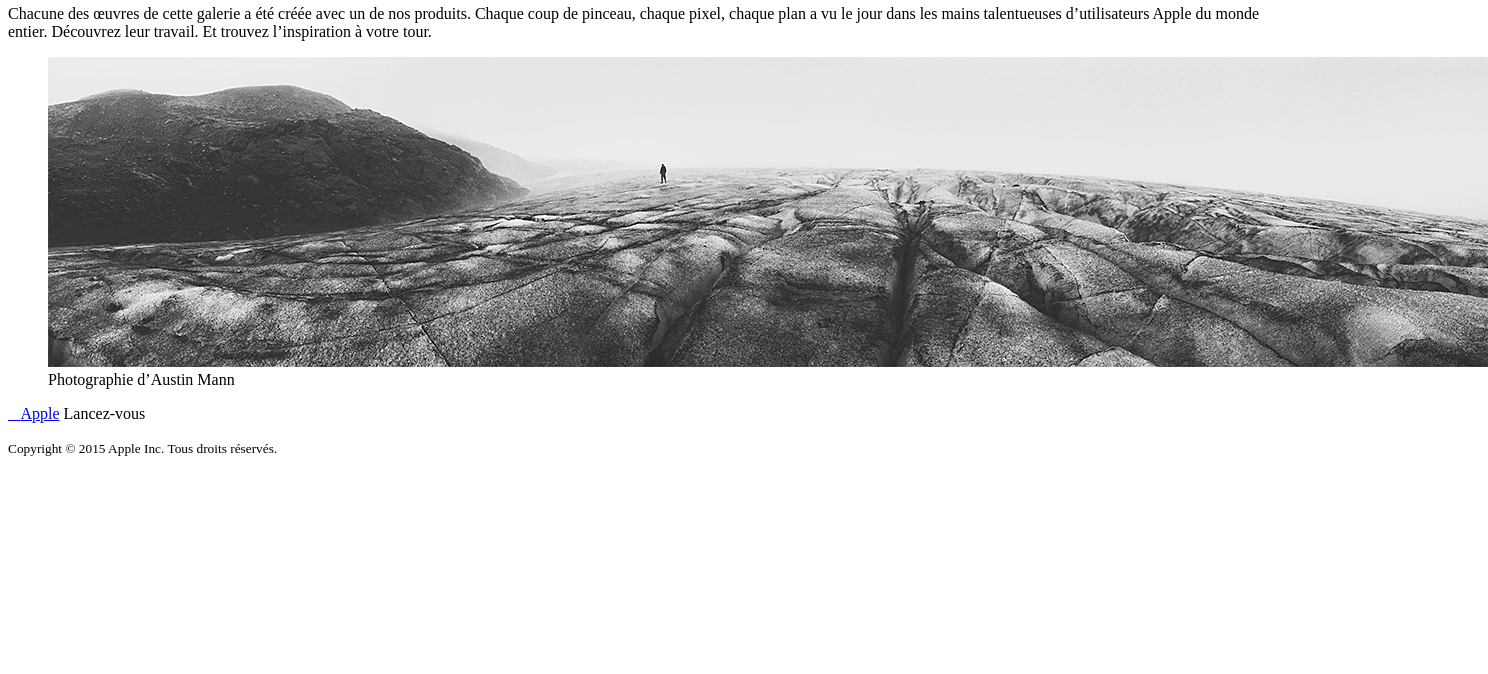
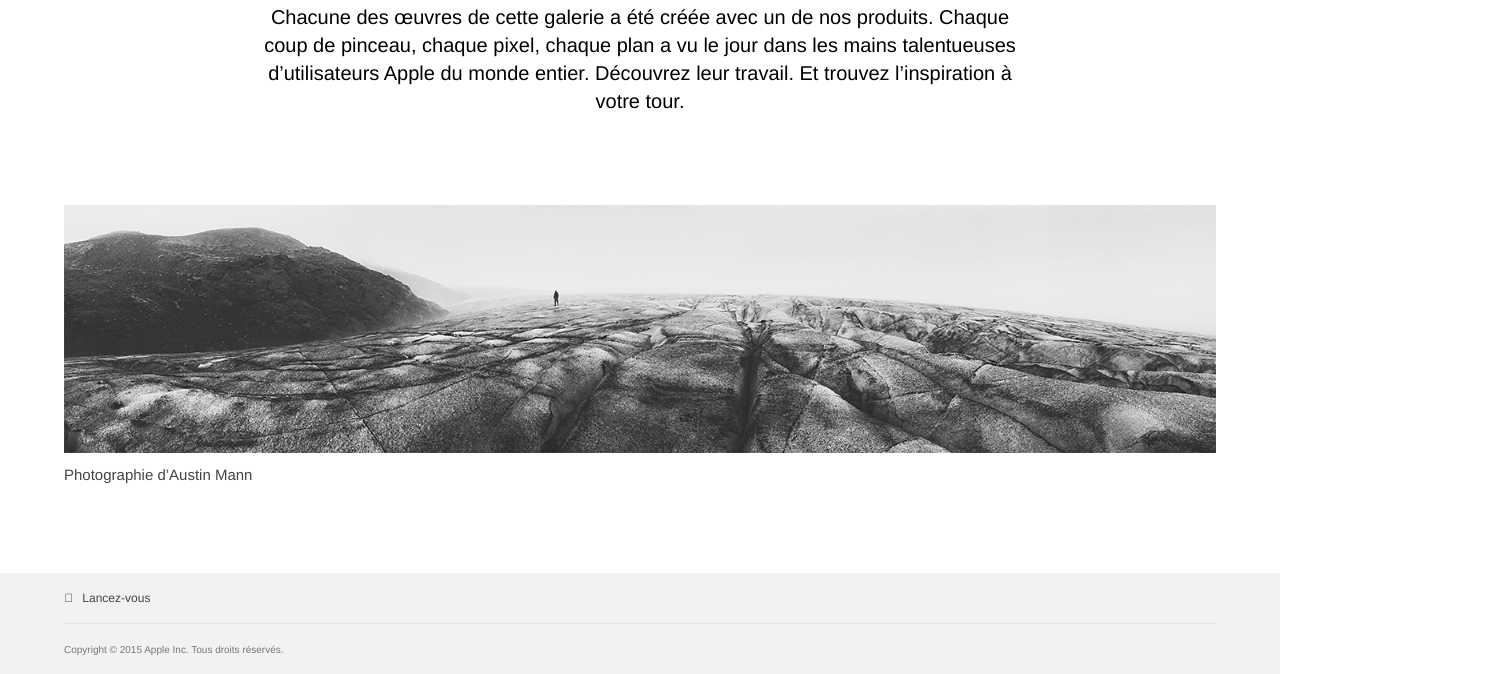
Before and after one commit to hepl-cpw/css-apple, a plain HTML site: page index.html in a window 1280 px wide. Shown: the part 207-881 px from the top of the page, 1488 px wide, since content can reach past the window. Before the commit the page ends 800 px from the top, so only its background shows below. Drawn offline with Linux system fonts and the light colour scheme.

Commit message:
Fix stylesheet link

```diff
--- a/index.html
+++ b/index.html
@@ -5,7 +5,7 @@
 		<title>Apple - Lancez-vous.</title>
 		<meta name="description" content="Vous avez tout en main pour faire des merveilles. Admirez ce qu’il est possible de créer avec les produits Apple, et trouvez l’inspiration à votre tour." />
 		<meta name="viewport" content="width=device-width, initial-scale=1" />
-		<link rel="stylesheet" href="css/screen.css" type="text/css" />
+		<link rel="stylesheet" href="css/styles.css" type="text/css" />
         <!--[if lt IE 9]>
             <script src="http://html5shim.googlecode.com/svn/trunk/html5.js"></script>
         <![endif]-->
```
